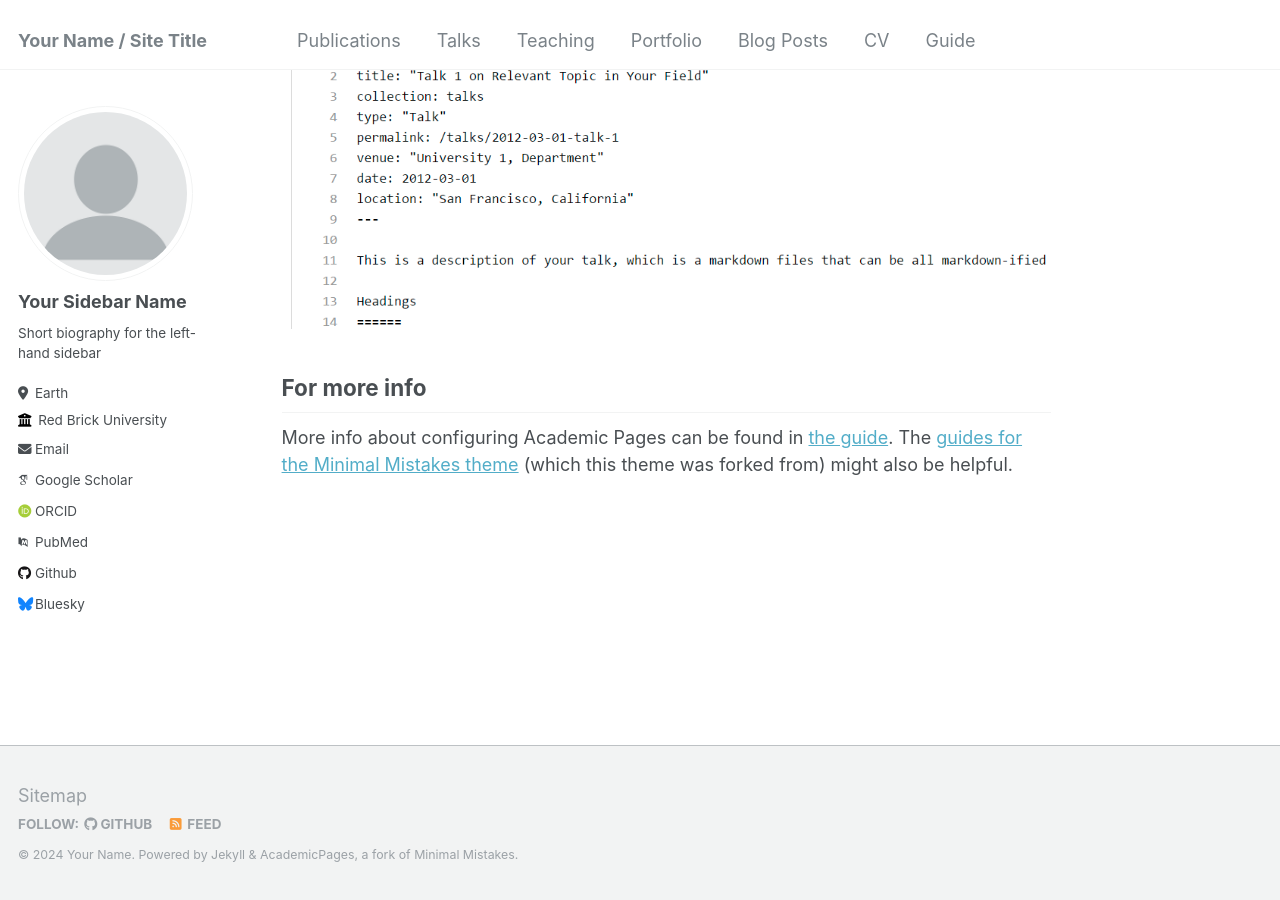
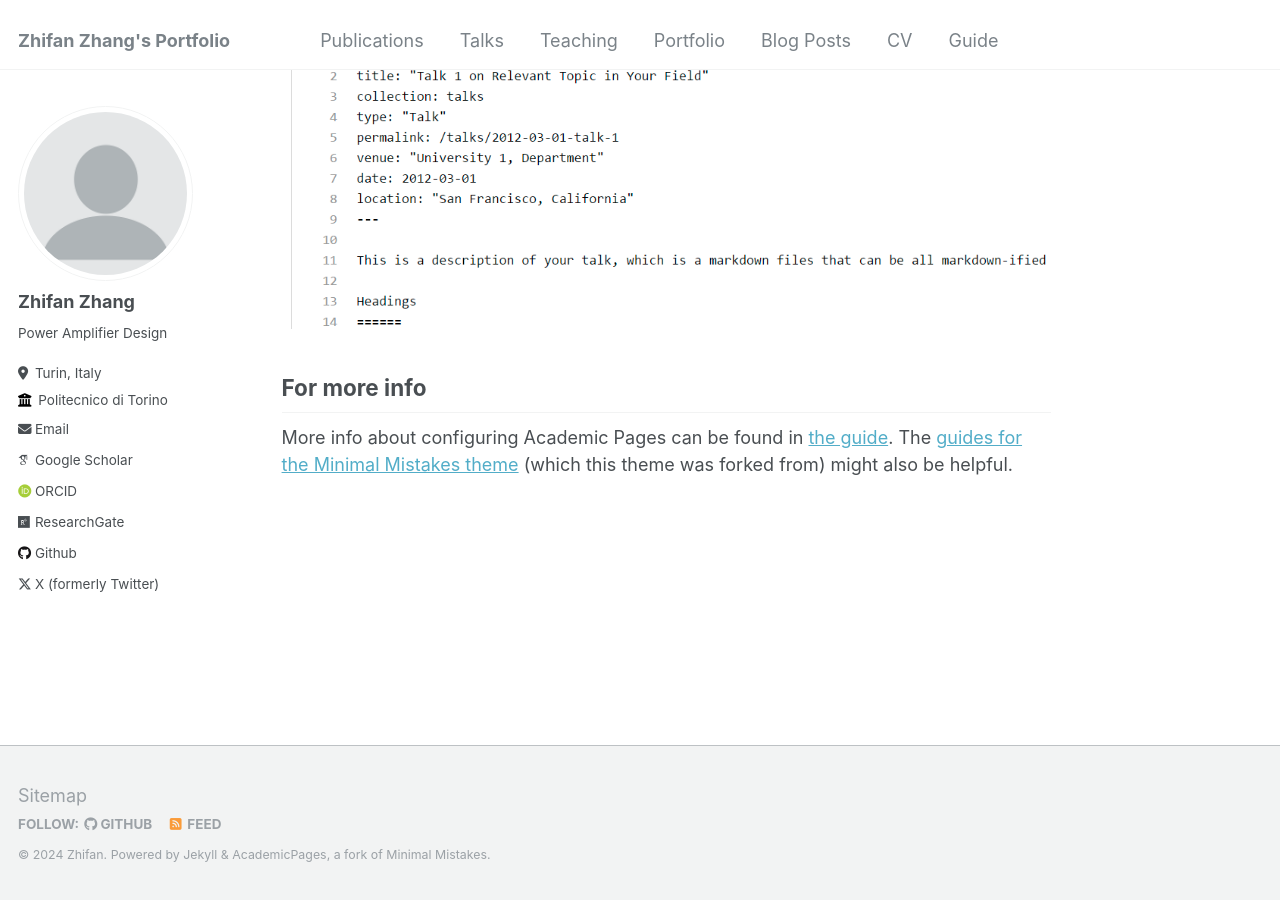
Before and after one commit to PAzzoh/PAzzoh.github.io, a Jekyll site: the page built from _pages/about.md, in a window 1280 px wide and 900 px high, scrolled down 2660 px. Built offline with Jekyll 4.4.1, drawn with Linux system fonts in a browser that asks for light colours; some web fonts are replaced.

Commit message:
Update _config.yml

```diff
--- a/_config.yml
+++ b/_config.yml
@@ -8,11 +8,11 @@
 
 # Basic Site Settings
 locale                   : "en-US"
-title                    : "Your Name / Site Title"
+title                    : "Zhifan Zhang's Portfolio"
 title_separator          : "-"
-name                     : &name "Your Name"
-description              : &description "personal description"
-url                      : https://academicpages.github.io # the base hostname & protocol for your site e.g. "https://mmistakes.github.io"
+name                     : &name "Zhifan"
+description              : &Electronic Engineer/ PA design/ sub-6GHz"
+url                      : https://pazzoh.github.io # the base hostname & protocol for your site e.g. "https://mmistakes.github.io"
 baseurl                  : "" # the subpath of your site, e.g. "/blog"
 repository               : "academicpages/academicpages.github.io"
 
@@ -22,33 +22,33 @@ repository               : "academicpages/academicpages.github.io"
 author:
   # Biographic information
   avatar           : "profile.png"
-  name             : "Your Sidebar Name"
+  name             : "Zhifan Zhang"
   pronouns         : # example: "she/her"
-  bio              : "Short biography for the left-hand sidebar"
-  location         : "Earth"
-  employer         : "Red Brick University"
+  bio              : "Power Amplifier Design"
+  location         : "Turin, Italy"
+  employer         : "Politecnico di Torino"
   uri              : # URL
-  email            : "none@example.org"
+  email            : "zhifan.zhang@polito.it"
 
   # Academic websites
   arxiv            : # URL - Update with the correct link to your profile
-  googlescholar    : "https://scholar.google.com/citations?user=PS_CX0AAAAAJ"
+  googlescholar    : "https://scholar.google.com/citations?user=BDrtQx4AAAAJ&hl=zh-CN"
   impactstory      : # URL
-  orcid            : "http://orcid.org/yourorcidurl"
+  orcid            : "https://orcid.org/0009-0001-5876-6928"
   semantic         : # URL
-  pubmed           : "https://www.ncbi.nlm.nih.gov/pubmed/?term=john+snow"
-  researchgate     : # URL
+  pubmed           : # URL
+  researchgate     : "https://www.researchgate.net/profile/Zhifan-Zhang-7"
 
   # Repositories and software development
   bitbucket        : # Username - Update with your username on the site
   codepen          : # Username
   dribbble         : # Username
-  github           : "academicpages"
+  github           : "PAzzoh"
   kaggle           : # Username
   stackoverflow    : # User number or user number and name (i.e., use "1" or "1/jeff-atwood")
 
   # Social media
-  bluesky          : "bsky.app" # Replace this with you Bluesky username
+  bluesky          : # Replace this with you Bluesky username
   facebook         : # Username
   flickr           : # Username
   foursquare       : # Username
@@ -65,7 +65,7 @@ author:
   steam            : # Username
   telegram         : # URL
   tumblr           : # Username
-  twitter          : # Username for X / Twitter
+  twitter          : "zhifan-zhang"
   vine             : # Username
   weibo            : # Username
   wikipedia        : # Username
```
